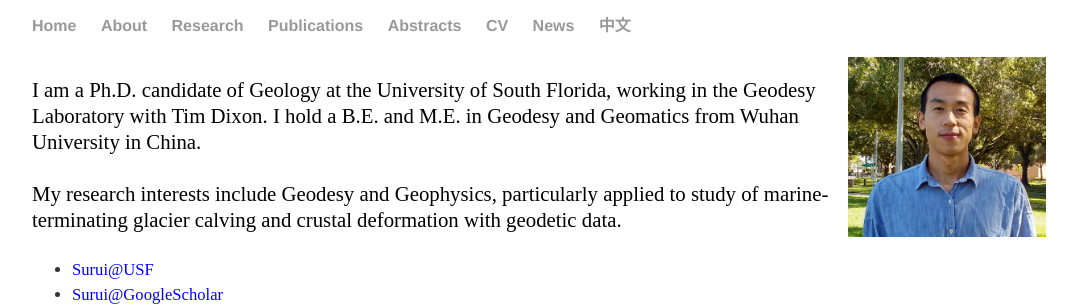
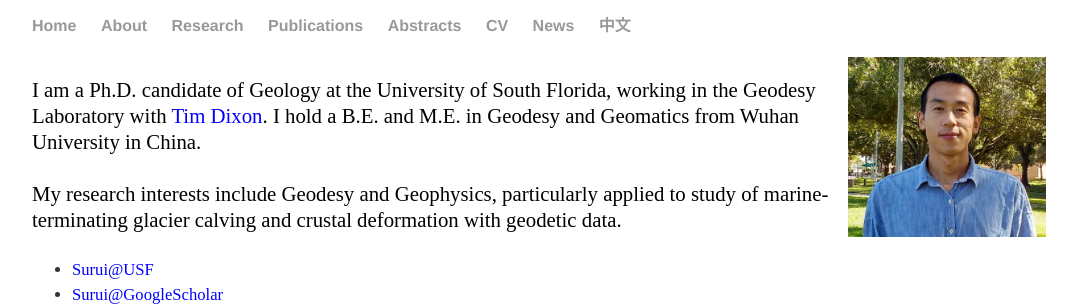
Before and after one commit to suruixie/suruixie.github.io, a Jekyll site: the page built from about/index.html, in a window 1280 px wide. Shown: the top 306 px of the page, without its empty margins (96-1173 px from the left). Built offline with Jekyll 4.4.1, drawn with Linux system fonts in a browser that asks for light colours.

Commit message:
Update index.html

```diff
--- a/about/index.html
+++ b/about/index.html
@@ -4,7 +4,7 @@ title: About Surui
 ---
 <p style="line-height:125%;">
 	<img src="../images/Surui_2018.jpg" height="180" style="float:right; margin-left:10px; margin-right:10px; margin-top:-20px;" />
-	I am a Ph.D. candidate of Geology at the University of South Florida, working in the Geodesy Laboratory with Tim Dixon. I hold a B.E. and M.E. in Geodesy and Geomatics from Wuhan University in China. <br>
+	I am a Ph.D. candidate of Geology at the University of South Florida, working in the Geodesy Laboratory with <a href="http://hennarot.forest.usf.edu/main/depts/geosci/faculty/tdixon/" style="color:#0000FF;">Tim Dixon</a>. I hold a B.E. and M.E. in Geodesy and Geomatics from Wuhan University in China. <br>
 	<br>
 	My research interests include Geodesy and Geophysics, particularly applied to study of marine-terminating glacier calving and crustal deformation with geodetic data.
 </p>
```
